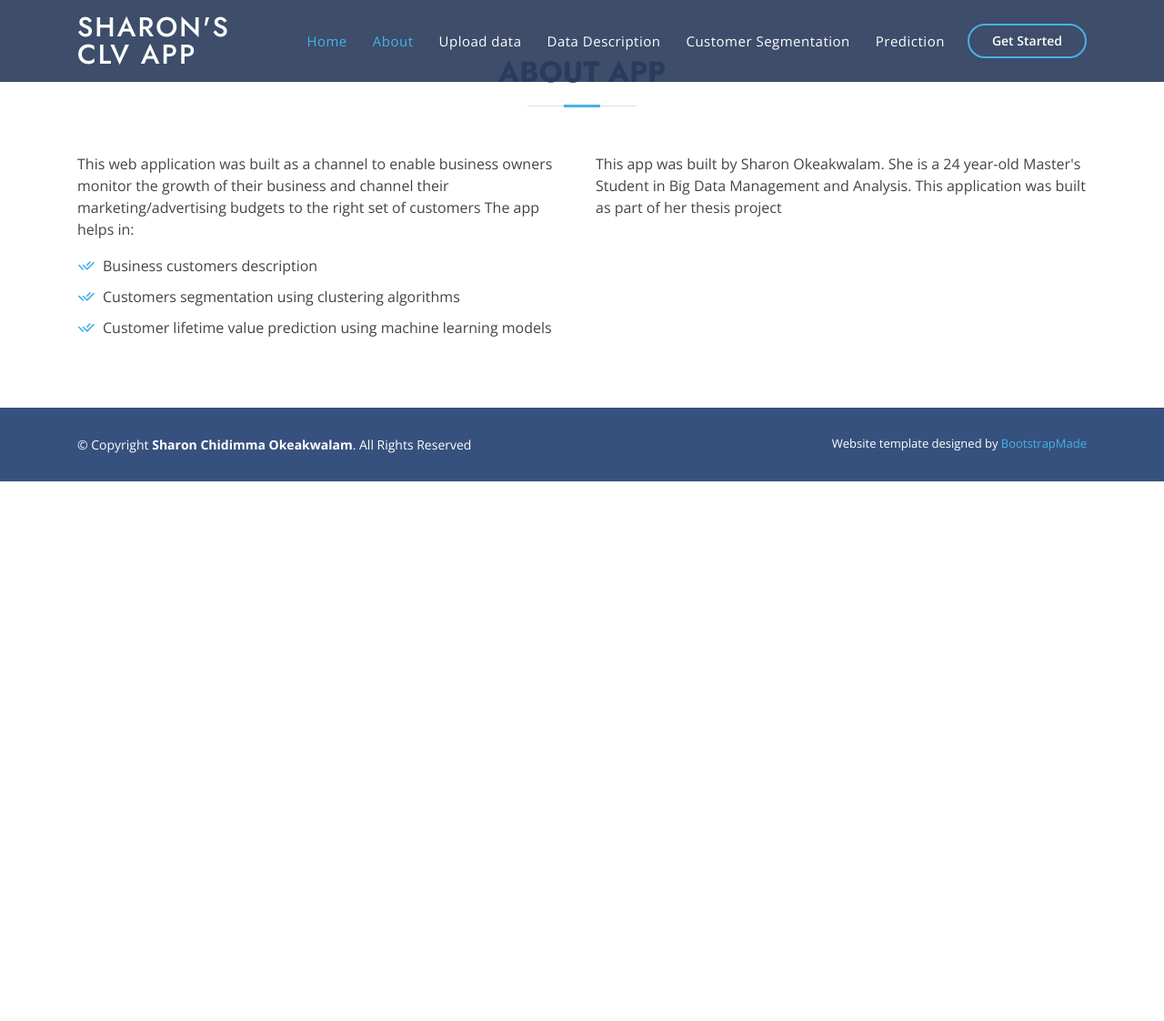
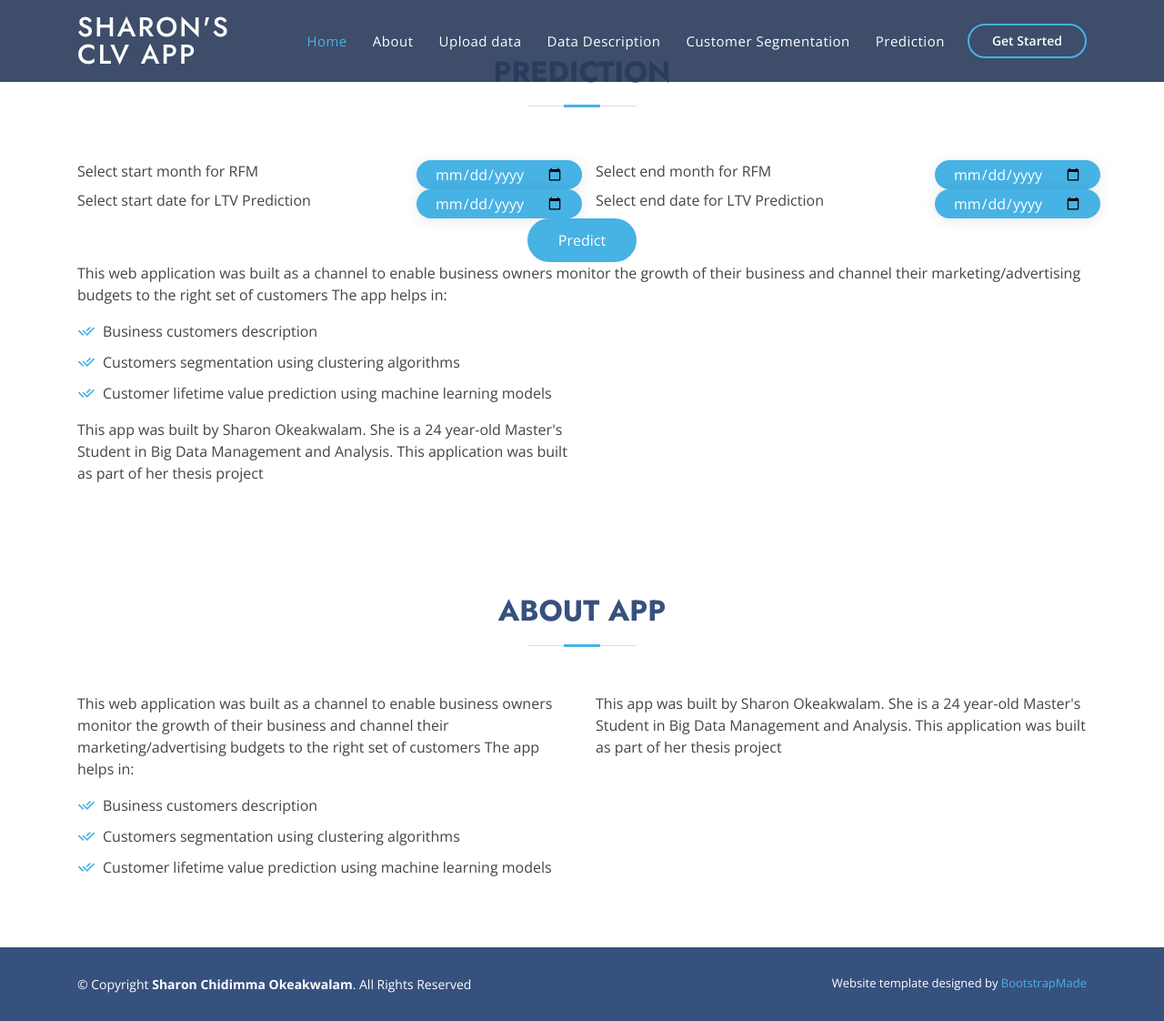
Before and after one commit to soniaohanaba/soniaclvapp, a Flask app: page /predict in a window 1280 px wide. Shown: the whole page at 91% size. Before the commit the page ends 529 px from the top, so only its background shows below. Run offline with Flask 2, Linux system fonts and the light colour scheme; some libraries are stand-ins or nearby versions.

```diff
--- a/static/assets/css/style.css
+++ b/static/assets/css/style.css
@@ -1497,6 +1497,15 @@ section {
   border-radius: 50px;
 }
 
+.button {
+  background: #47b2e4;
+  border: 0;
+  padding: 12px 34px;
+  color: #fff;
+  transition: 0.4s;
+  border-radius: 50px;
+}
+
 .contact .php-email-form button[type="submit"]:hover {
   background: #209dd8;
 }
@@ -1705,6 +1714,27 @@ section {
   box-shadow: 0px 2px 15px rgba(0, 0, 0, 0.1);
 }
 
+#chart_key{
+  display: flex;
+  flex-direction: row;
+}
+
+.input{
+  position: absolute;
+  top: 0;
+  right: 0;
+  bottom: 0;
+  border: 0;
+  background: none;
+  font-size: 16px;
+  padding: 0 20px;
+  background: #47b2e4;
+  color: #fff;
+  transition: 0.3s;
+  border-radius: 50px;
+  box-shadow: 0px 2px 15px rgba(0, 0, 0, 0.1);
+}
+
 #footer .footer-newsletter form input[type="submit"]:hover {
   background: #209dd8;
 }
--- a/templates/home.html
+++ b/templates/home.html
@@ -73,7 +73,6 @@
           <h2>Our product helps you to gain insights into your customer data and predict the future from the past</h2>
           <div class="d-lg-flex">
             <a href="/upload" class="btn-get-started scrollto">Get Started</a>
-            <a href="https://www.youtube.com/watch?v=jDDaplaOz7Q" class="venobox btn-watch-video" data-vbtype="video" data-autoplay="true"> Watch Video <i class="icofont-play-alt-2"></i></a>
           </div>
         </div>
         <div class="col-lg-6 order-1 order-lg-2 hero-img" data-aos="zoom-in" data-aos-delay="200">
--- a/templates/prediction.html
+++ b/templates/prediction.html
@@ -62,6 +62,69 @@
 
     </div>
   </header>
+
+  <section class="about">
+    <div class="container" data-aos="fade-up">
+
+      <div class="section-title">
+        <h2>Prediction</h2>
+      </div>
+      <div class="row content" style="align-items: center;">
+		<div class="col-12" style="align-items: center;">
+			<h3> <b class="loading__indicator"></b> </h3>
+		</div>
+		<div class="col-6">
+			<label>
+				Select start month for RFM
+
+			</label><br />
+			<input class="input" type="date" name="rfm_start" id="rfm_start">
+		</div>
+		<div class="col-6">
+			<label>
+				Select end month for RFM
+				<input class="input" type="date" name="rfm_end" id="rfm_end">
+			</label>
+		</div>
+	</div>
+	<div class="row" style="align-items: center;">
+		<div class="col-6">
+			<label>
+				Select start date for LTV Prediction
+				<input class="input" type="date" name="prediction_start_date" id="prediction_start_date">
+			</label>
+		</div>
+		<div class="col-6">
+			<label>
+				Select end date for LTV Prediction
+				<input class="input" type="date" name="prediction_end_date" id="prediction_end_date">
+			</label>
+		</div>
+		<div class="col-12" style="text-align: center; justify-content: center;">
+			<button id="predict" class="button">Predict</button>
+		</div>
+	</div>
+      <div class="row content">
+        <div class="col-lg-12">
+          <p>
+            This web application was built as a channel to enable business owners monitor the growth of their business and channel their marketing/advertising budgets to the right set of customers
+            The app helps in:
+          </p>
+          <ul>
+            <li><i class="ri-check-double-line"></i> Business customers description</li>
+            <li><i class="ri-check-double-line"></i> Customers segmentation using clustering algorithms</li>
+            <li><i class="ri-check-double-line"></i> Customer lifetime value prediction using machine learning models</li>
+          </ul>
+        </div>
+        <div class="col-lg-6 pt-4 pt-lg-0">
+          <p>
+            This app was built by Sharon Okeakwalam. She is a 24 year-old Master's Student in Big Data Management and Analysis. This application was built as part of her thesis project
+          </p>
+        </div>
+      </div>
+
+    </div>
+  </section><!-- End About Us Section -->
 
   <section id="about" class="about">
     <div class="container" data-aos="fade-up">
--- a/templates/upload.html
+++ b/templates/upload.html
@@ -57,9 +57,6 @@
 
         </ul>
       </nav><!-- .nav-menu -->
-
-      <a href="/upload" class="get-started-btn scrollto">Get Started</a>
-
     </div>
   </header><!-- End Header -->
   <section id="why-us" class="why-us section-bg">
--- a/templates/upload_response.html
+++ b/templates/upload_response.html
@@ -57,9 +57,6 @@
 
         </ul>
       </nav><!-- .nav-menu -->
-
-      <a href="/upload" class="get-started-btn scrollto">Get Started</a>
-
     </div>
   </header><!-- End Header -->
   <section id="why-us" class="why-us section-bg">
```
Also changed, not shown: templates/rfm_model.html (+43 -2 lines).
